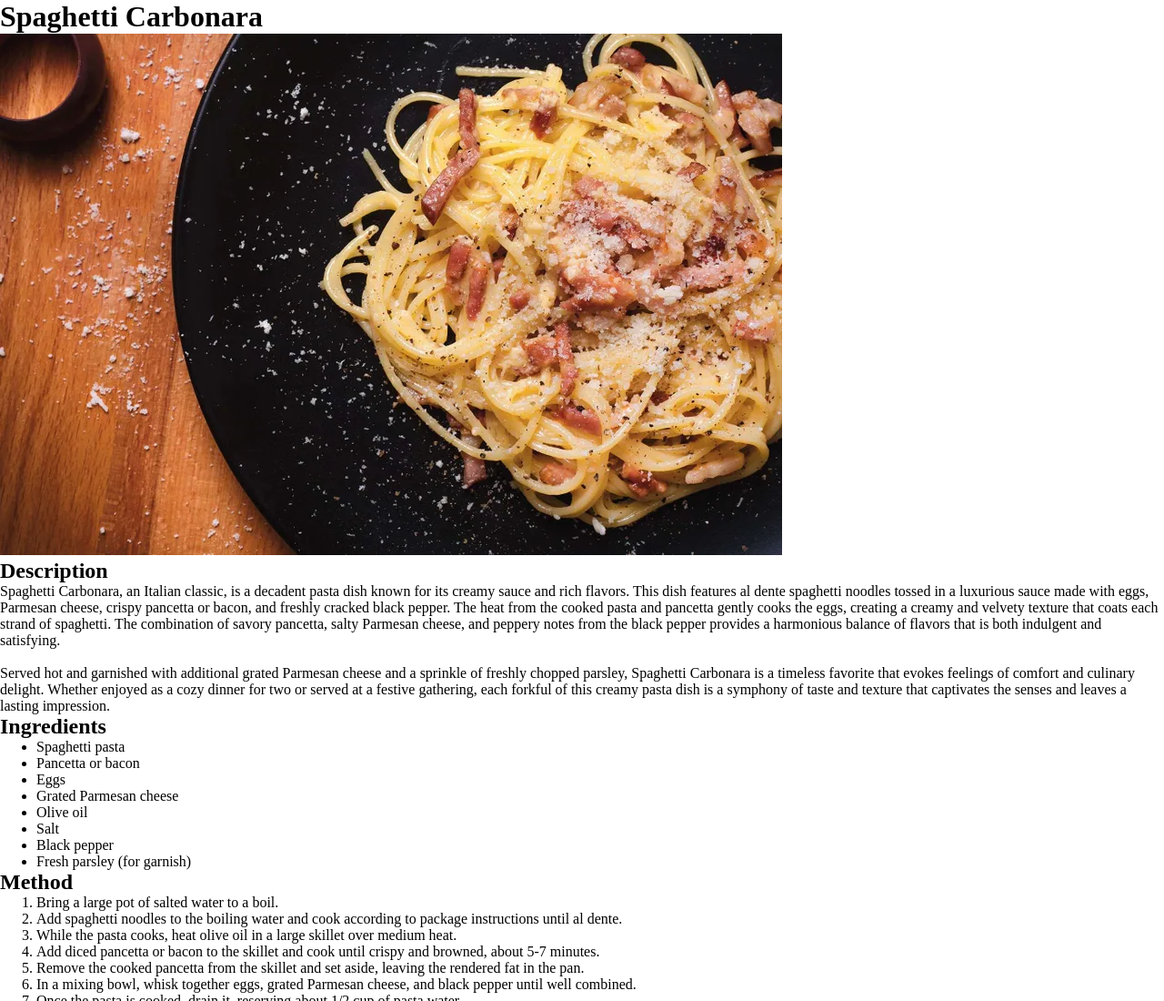
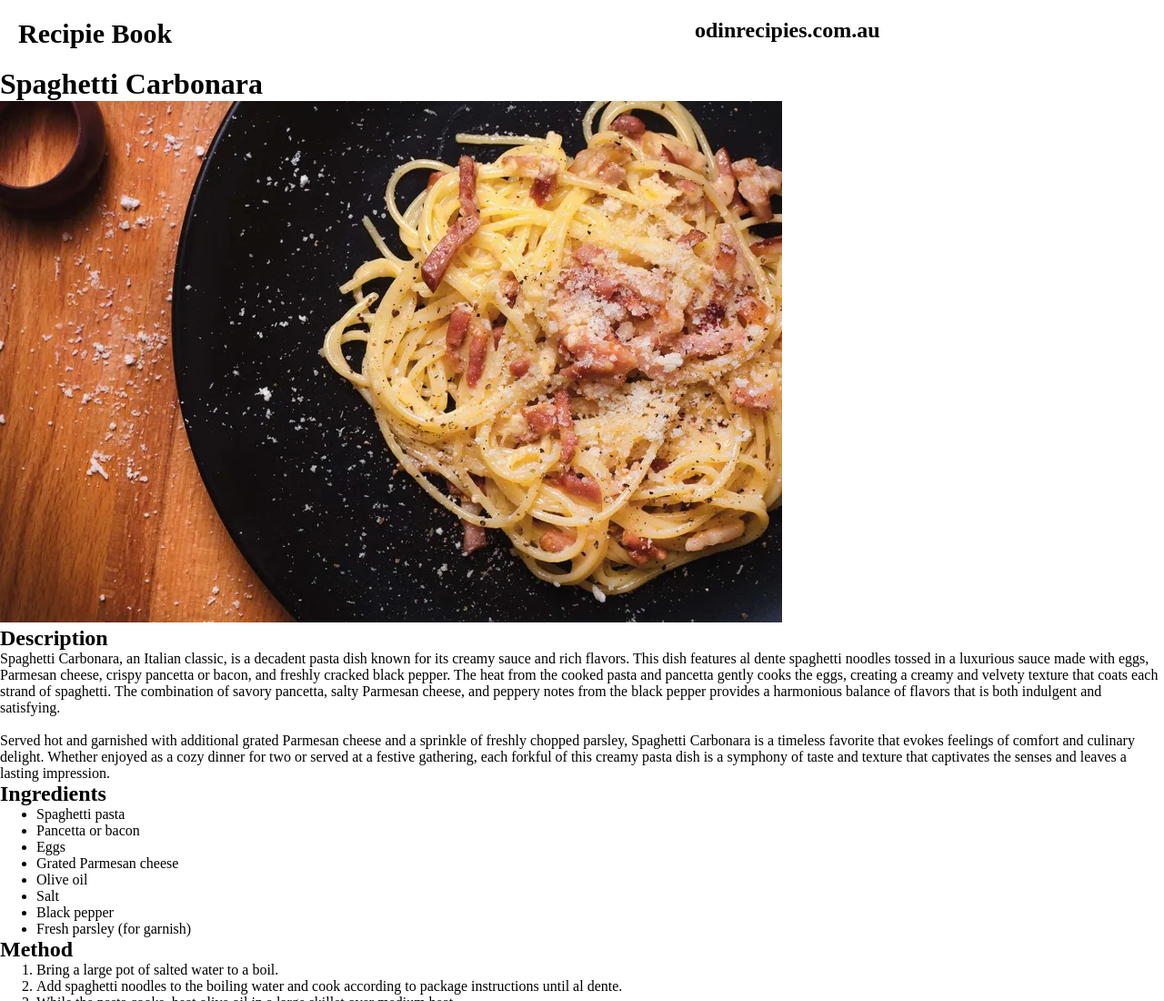
Before and after one commit to MrSquirrel776/recipie_book, a plain HTML site: page carbonara.html in a window 1280 px wide. Shown: the top 1100 px of the page at 91% size. Drawn offline with Linux system fonts and the light colour scheme; a web font is replaced by a local one.

Commit message:
added header to all pages

```diff
--- a/carbonara.html
+++ b/carbonara.html
@@ -8,6 +8,12 @@
     <link href='https://fonts.googleapis.com/css?family=ABeeZee' rel='stylesheet'>
 </head>
 <body>
+    <div class="flexbox heading">
+        <a class="title" href="index.html">Recipie Book</a>
+        <div class="details">
+            <h2 id="siteUrl">odinrecipies.com.au</h2>
+        </div>
+    </div>
     <h1>Spaghetti Carbonara</h1>
     <img src="images/carbonara.webp" alt="Carbonara">
     <h2>Description</h2>
```
Also changed, not shown: lasagne.html (+6 -0 lines), spagbowl.html (+6 -0 lines).
